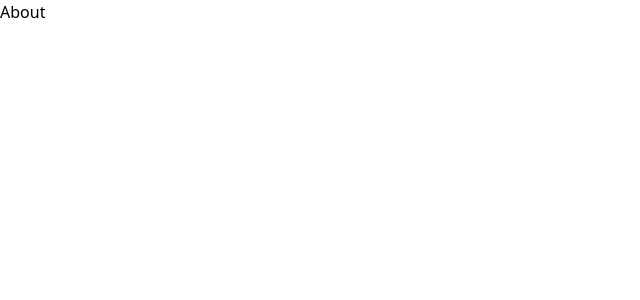
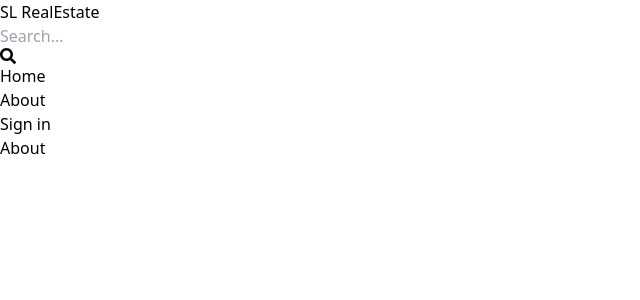
Before and after one commit to SamithVinura/real-estate-MERN, a React (Vite) app in the folder client/: page /about in a window 1280 px wide. Shown: the top 300 px of the page, without its empty margins (0-640 px from the left). Built offline with nearby package versions, Linux system fonts and the light colour scheme.

Commit message:
header created

```diff
--- a/client/package.json
+++ b/client/package.json
@@ -12,6 +12,7 @@
   "dependencies": {
     "react": "^18.3.1",
     "react-dom": "^18.3.1",
+    "react-icons": "^5.3.0",
     "react-router-dom": "^6.26.2"
   },
   "devDependencies": {
--- /dev/null
+++ b/client/src/components/Header.jsx
@@ -0,0 +1,26 @@
+import React from 'react'
+import {FaSearch} from 'react-icons/fa'
+import { Link } from 'react-router-dom'
+const Header = () => {
+  return (
+    <header className='bg-slate-200 shadow-md'>
+        <div className='flex justify-between items-center max-w-6xl mx-auto p-3'>
+            <h1 className='font-bold text-sm sm:text-xl flex-wrap'>
+            <span className='text-slate-500'>SL Real</span>
+            <span className='text-slate-700'>Estate</span>
+        </h1>
+        <form className='bg-slate-100 p-3 rounded-lg flex items-center'>
+            <input type="text" placeholder='Search...' className='bg-transparent focus:outline-none w-24 sm:w-64 '/>
+            <FaSearch className="text-slate-500"/>
+        </form>
+        <ul className='flex gap-4'>
+            <li className='hidden sm:inline text-slate-700 hover:underline' ><Link to={'/'}>Home</Link></li>
+            <li className='hidden sm:inline text-slate-700 hover:underline'><Link to="/about">About</Link></li>
+            <li className=' text-slate-700 hover:underline'><Link to="sign-in">Sign in</Link></li>
+        </ul>
+        </div>
+    </header>
+  )
+}
+
+export default Header
--- a/client/src/main.jsx
+++ b/client/src/main.jsx
@@ -2,12 +2,13 @@ import { StrictMode } from 'react'
 import { createRoot } from 'react-dom/client'
 import App from './App.jsx'
 import './index.css'
-import { createBrowserRouter, RouterProvider } from 'react-router-dom';
+import { BrowserRouter, createBrowserRouter, Outlet, Route, RouterProvider, Routes } from 'react-router-dom';
 import Home from '../src/pages/Home.jsx'
 import SignIn from '../src/pages/SignIn.jsx'
 import SignOut from '../src/pages/SignOut.jsx'
 import Profile from '../src/pages/Profile.jsx'
 import About from '../src/pages/About.jsx'
+import Header from '../src/components/Header.jsx';
 const router = createBrowserRouter([
   {
     path: "/",
@@ -32,6 +33,17 @@ const router = createBrowserRouter([
 ]);
 createRoot(document.getElementById('root')).render(
   <StrictMode>
-    <RouterProvider router={router} />
+     <BrowserRouter>
+      <Header />
+      <Routes>
+      <Route path="/" element={<Home />}/>
+      <Route path="/about" element={<About />}/>
+      <Route path="/profile" element={<Profile />}/>
+      <Route path="/sign-in" element={<SignIn />}/>
+       <Route path="/sign-out" element={<SignOut />}/>
+
+    </Routes>
+    </BrowserRouter>
+
   </StrictMode>,
 )
```
Also changed, not shown: 1 other file (tests, documents, lock files or other folders).
